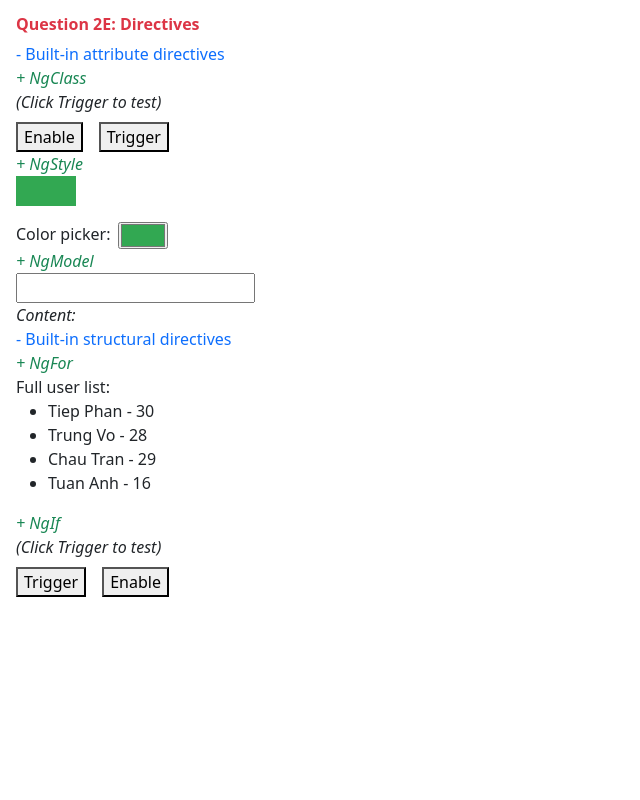
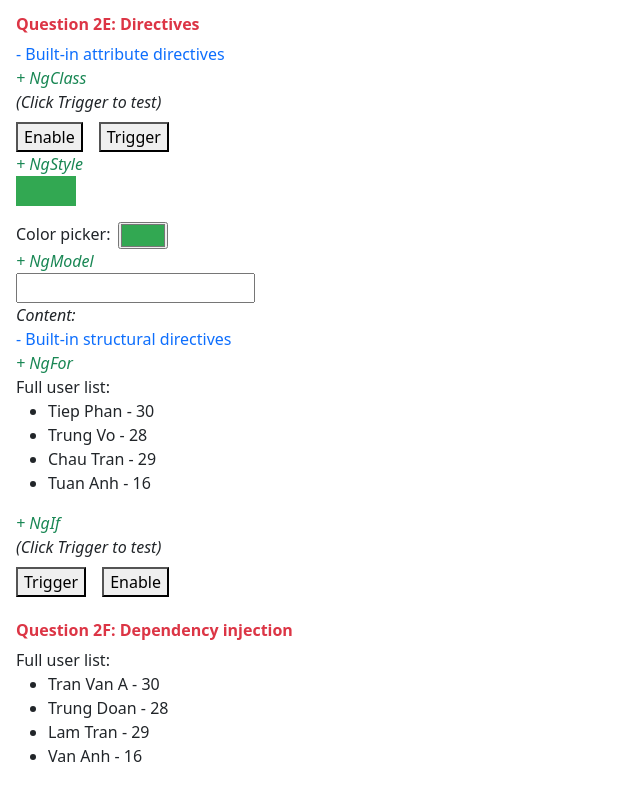
Before and after one commit to ngductuan/entry-test-2-QKIT, an Angular app: page / in a window 1280 px wide. Shown: the part 3478-4278 px from the top of the page, without its empty margins (0-640 px from the left). Before the commit the page ends 4123 px from the top, so only its background shows below. Built offline with nearby package versions, Linux system fonts and the light colour scheme.

Commit message:
finish-1F

```diff
--- a/src/app/app.component.html
+++ b/src/app/app.component.html
@@ -58,4 +58,6 @@
   <h6 class="fw-bold text-danger mt-4">Question 2E: Directives</h6>
   <app-com-2-e-1></app-com-2-e-1>
 
+  <h6 class="fw-bold text-danger mt-4">Question 2F: Dependency injection</h6>
+  <app-com-2-f-1></app-com-2-f-1>
 </div>
--- a/src/app/app.module.ts
+++ b/src/app/app.module.ts
@@ -22,10 +22,11 @@ import { Com2A1Component } from './ex2A/com-2-a-1/com-2-a-1.component';
 import { Com2B1Component } from './ex2B/com-2-b-1/com-2-b-1.component';
 import { Com2C1Component } from './ex2C/com-2-c-1/com-2-c-1.component';
 import { Com2D1Component } from './ex2D/com-2-d-1/com-2-d-1.component';
-import { FormatServicePipe } from './ex2D/format-service.pipe';
+import { FormatDate } from './ex2D/format-date.pipe';
 import { AdultPipe } from './ex2D/adult.pipe';
 import { Com2E1Component } from './ex2E/com-2-e-1/com-2-e-1.component';
 import { FormsModule } from '@angular/forms';
+import { Com2F1Component } from './ex2F/com-2-f-1/com-2-f-1.component';
 
 @NgModule({
   declarations: [
@@ -49,9 +50,10 @@ import { FormsModule } from '@angular/forms';
     Com2B1Component,
     Com2C1Component,
     Com2D1Component,
-    FormatServicePipe,
+    FormatDate,
     AdultPipe,
     Com2E1Component,
+    Com2F1Component,
   ],
   imports: [
     BrowserModule,
--- a/src/app/ex2D/com-2-d-1/com-2-d-1.component.html
+++ b/src/app/ex2D/com-2-d-1/com-2-d-1.component.html
@@ -15,7 +15,7 @@
 <p>Observable: {{interval$ | async}}</p>
 
 <p class="text-primary mb-0">+ Custom pipe (print string from object)</p>
-<p>Address line: {{addr | formatService}}</p>
+<p>Address line: {{addr | FormatDate}}</p>
 
 <p class="text-primary mb-0">+ Custom pipe (Print and update object)</p>
 Full user list:
--- a/src/app/ex2D/format-service.pipe.ts
+++ b/src/app/ex2D/format-date.pipe.ts
@@ -9,9 +9,9 @@ interface AddressI {
 }
 
 @Pipe({
-  name: 'formatService',
+  name: 'FormatDate',
 })
-export class FormatServicePipe implements PipeTransform {
+export class FormatDate implements PipeTransform {
   transform(addr: AddressI): string {
     return (
       addr.addr1 +
--- /dev/null
+++ b/src/app/ex2F/com-2-f-1/com-2-f-1.component.html
@@ -0,0 +1,4 @@
+Full user list:
+<ul>
+  <li *ngFor="let user of userDataGet">{{user.name}} - {{user.age}}</li>
+</ul>
--- /dev/null
+++ b/src/app/ex2F/com-2-f-1/com-2-f-1.component.ts
@@ -0,0 +1,17 @@
+import { Component, OnInit } from '@angular/core';
+import { UserDataService } from '../services/user-data.service';
+
+@Component({
+  selector: 'app-com-2-f-1',
+  templateUrl: './com-2-f-1.component.html',
+  styleUrl: './com-2-f-1.component.scss'
+})
+export class Com2F1Component implements OnInit{
+  userDataGet: any[] = []
+
+  constructor(private userData: UserDataService){}
+
+  ngOnInit(): void {
+    this.userDataGet = this.userData.getUserData()
+  }
+}
--- /dev/null
+++ b/src/app/ex2F/services/user-data.service.ts
@@ -0,0 +1,29 @@
+import { Injectable } from '@angular/core';
+
+@Injectable({
+  providedIn: 'root',
+})
+export class UserDataService {
+  constructor() {}
+
+  getUserData() {
+    return [
+      {
+        name: 'Tran Van A',
+        age: 30,
+      },
+      {
+        name: 'Trung Doan',
+        age: 28,
+      },
+      {
+        name: 'Lam Tran',
+        age: 29,
+      },
+      {
+        name: 'Van Anh',
+        age: 16,
+      },
+    ];
+  }
+}
```
Also changed, not shown: src/app/ex2F/com-2-f-1/com-2-f-1.component.scss (added).
